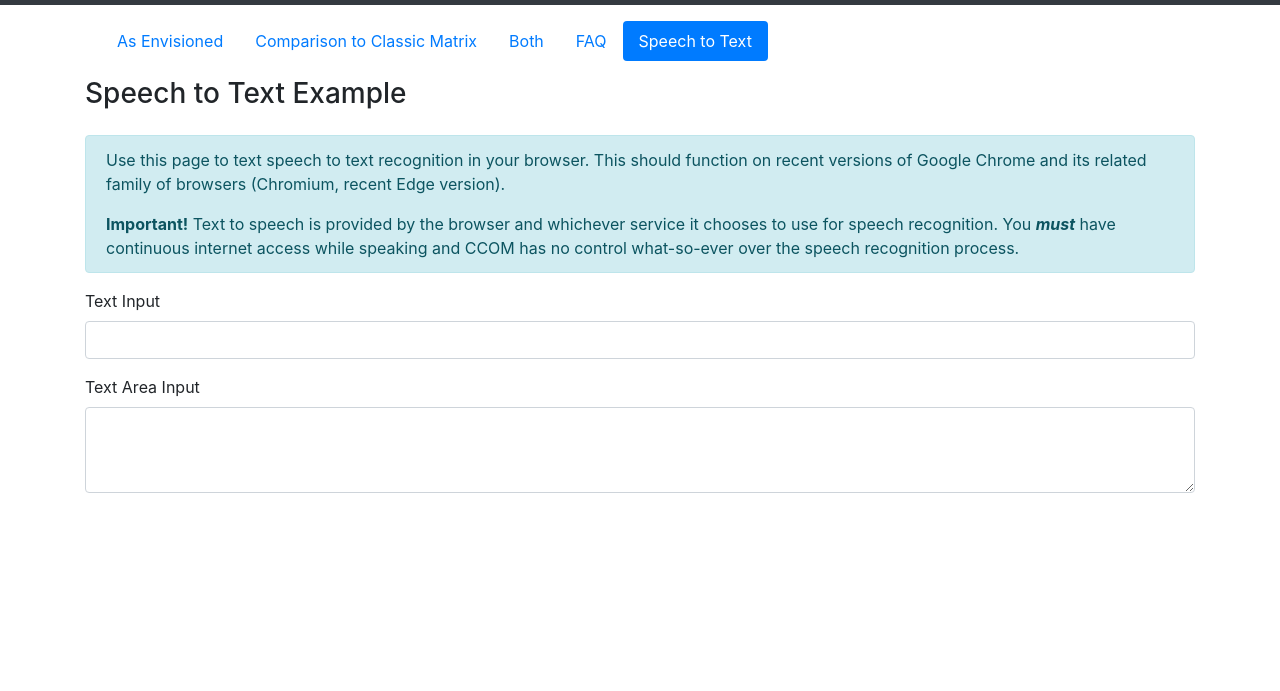
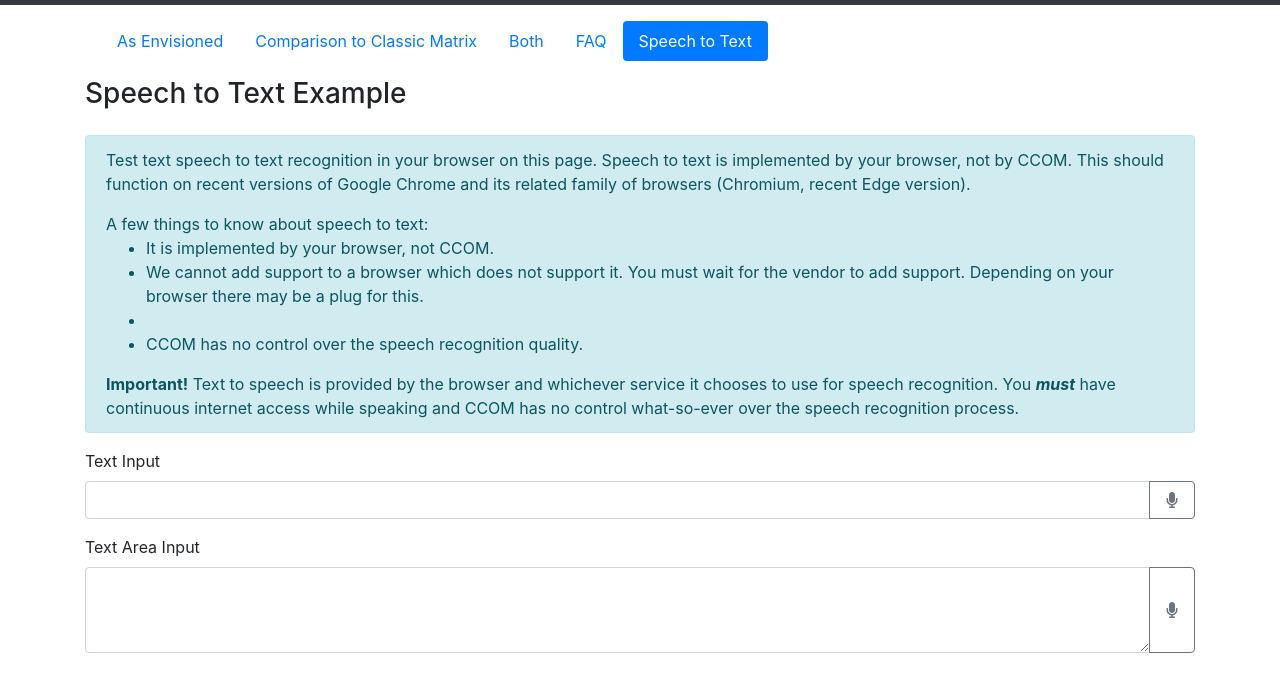
Before and after one commit to eaembree/comet-sample, a plain HTML site: page speech-to-text.html in a window 1280 px wide. Shown: the part 59-750 px from the top of the page. Drawn offline with nearby package versions, Linux system fonts and the light colour scheme.

Commit message:
Record buttons

```diff
--- a/speech-to-text.html
+++ b/speech-to-text.html
@@ -9,6 +9,8 @@
     <!-- Bootstrap CSS -->
     <link rel="stylesheet" href="https://stackpath.bootstrapcdn.com/bootstrap/4.5.2/css/bootstrap.min.css"
         integrity="sha384-JcKb8q3iqJ61gNV9KGb8thSsNjpSL0n8PARn9HuZOnIxN0hoP+VmmDGMN5t9UJ0Z" crossorigin="anonymous">
+    <link rel="stylesheet" href="https://cdnjs.cloudflare.com/ajax/libs/font-awesome/5.15.1/css/fontawesome.min.css"
+        integrity="sha512-kJ30H6g4NGhWopgdseRb8wTsyllFUYIx3hiUwmGAkgA9B/JbzUBDQVr2VVlWGde6sdBVOG7oU8AL35ORDuMm8g==" crossorigin="anonymous" />
     <link rel="stylesheet" href="css/app.css">
     <style>
         .bottom-spacer {
@@ -59,18 +61,35 @@
         <h3 class="mb-4">Speech to Text Example</h3>
 
         <div class="alert alert-info">
-            <p>Use this page to text speech to text recognition in your browser. This should function on recent versions of Google Chrome and its related family of browsers (Chromium, recent Edge version).</p>
+            <p>Test text speech to text recognition in your browser on this page. Speech to text is implemented by your browser, not by CCOM. This should function on recent versions of Google Chrome and its related family of browsers (Chromium, recent Edge version).</p>
+            <p class="mb-0">A few things to know about speech to text:</p>
+            <ul>
+                <li>It is implemented by your browser, not CCOM.</li>
+                <li>We cannot add support to a browser which does not support it. You must wait for the vendor to add support. Depending on your browser there may be a plug for this.</li>
+                <li></li>
+                <li>CCOM has no control over the speech recognition quality.</li>
+            </ul>
             <p class="mb-0"><strong>Important!</strong> Text to speech is provided by the browser and whichever service it chooses to use for speech recognition. You <strong><em>must</em></strong> have continuous internet access while speaking and CCOM has no control what-so-ever over the speech recognition process.</p>
         </div>
 
-        <div class="form-group">
-            <label for="exampleTextInput">Text Input</label>
-            <input type="text" class="form-control" id="exampleTextInput" x-webkit-speech>
+        <label for="exampleTextInput">Text Input</label>
+        <div class="input-group mb-3" data-add-speech="true">
+            <input type="text" class="form-control" id="exampleTextInput">
+            <div class="input-group-append">
+                <button class="btn btn-outline-secondary" type="button" data-record-button="true">
+                    <i class="fa-fw fas fa-microphone"></i>
+                </button>
+            </div>
         </div>
 
-        <div class="form-group">
-            <label for="exampleTextarea">Text Area Input</label>
-            <textarea class="form-control" id="exampleTextarea" rows="3" x-webkit-speech></textarea>
+        <label for="exampleTextarea">Text Area Input</label>
+        <div class="input-group mb-3" data-add-speech="true">
+            <textarea class="form-control" id="exampleTextarea" rows="3" data-add-speech="true"></textarea>
+            <div class="input-group-append">
+                <button class="btn btn-outline-secondary" type="button" data-record-button="true">
+                    <i class="fa-fw fas fa-microphone"></i>
+                </button>
+            </div>
         </div>
 
 
@@ -89,6 +108,14 @@
     <script src="https://stackpath.bootstrapcdn.com/bootstrap/4.5.2/js/bootstrap.min.js"
         integrity="sha384-B4gt1jrGC7Jh4AgTPSdUtOBvfO8shuf57BaghqFfPlYxofvL8/KUEfYiJOMMV+rV"
         crossorigin="anonymous"></script>
+    <script src="https://cdnjs.cloudflare.com/ajax/libs/font-awesome/5.15.1/js/all.min.js"
+        integrity="sha512-F5QTlBqZlvuBEs9LQPqc1iZv2UMxcVXezbHzomzS6Df4MZMClge/8+gXrKw2fl5ysdk4rWjR0vKS7NNkfymaBQ=="
+        crossorigin="anonymous"></script>
+    <script>
+        $(document).ready(function(){
+
+        });
+    </script>
 </body>
 
 </html>
```
